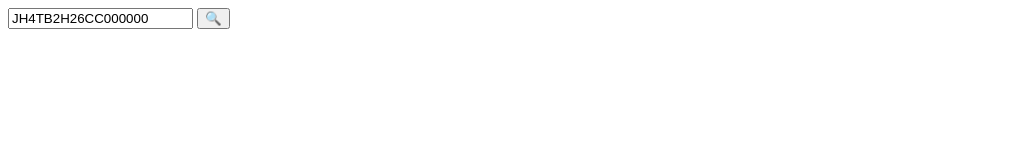
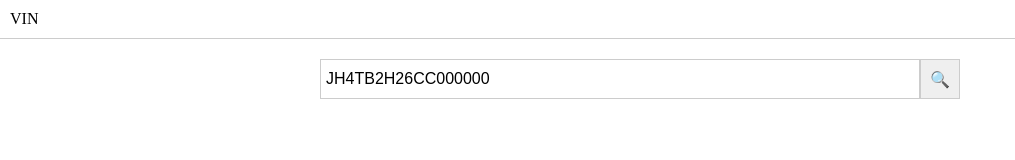
Before and after one commit to linoleum-js/vin-interview, a website built with webpack: page build/index.html in a window 1280 px wide. Shown: the whole page, without its empty margins (0-1015 px from the left). Built offline with nearby package versions, Linux system fonts and the light colour scheme.

Commit message:
add some styles

```diff
--- a/src/components/App/App.js
+++ b/src/components/App/App.js
@@ -1,5 +1,6 @@
 
 import { bindEvents, $ } from '../../util';
+import './style.css';
 
 import Search from '../Search/Search';
 import Content from '../Content/Content';
@@ -12,10 +13,12 @@ export default class App {
     this.container = container;
 
     container.innerHTML = `
-      <div>
+      <div class="app">
         <header class="header"></header>
-        <div class="search-bar"></div>
-        <div class="content-area"></div>
+        <div class="wrap">
+          <div class="search-bar"></div>
+          <div class="content-area"></div>
+        </wrap>
       </div>
     `;
 
--- /dev/null
+++ b/src/components/App/style.css
@@ -0,0 +1,10 @@
+
+body {
+  margin: 0;
+  padding: 0;
+}
+
+.wrap {
+  width: 1000px;
+  margin: 0 auto;
+}
--- a/src/components/Content/Content.js
+++ b/src/components/Content/Content.js
@@ -1,3 +1,5 @@
+
+import './style.css';
 
 import { bindEvents, $, sortByKey, filterByProperties } from '../../util';
 
--- /dev/null
+++ b/src/components/Content/style.css
@@ -0,0 +1,28 @@
+
+
+.content-area table {
+  width: 100%;
+  border-collapse: collapse;
+}
+
+.content-area thead td {
+  border-bottom: 1px solid #ccc;
+  text-align: center;
+}
+
+.content-area td {
+  padding: 0 10px;
+}
+
+.content-area td:first-child {
+  border-right: 1px solid #ccc;
+}
+
+.content-area tr:nth-child(2n) {
+  background-color: #f0f0f0;
+}
+
+.content-area th {
+  cursor: pointer;
+  user-select: none;
+}
--- a/src/components/Header/Header.js
+++ b/src/components/Header/Header.js
@@ -1,3 +1,5 @@
+
+import './style.css';
 
 export default class Header {
   constructor(container, props={}) {
@@ -8,6 +10,7 @@ export default class Header {
   update(props) {
     this.container.innerHTML = `
       <div>
+        <div class="logo">VIN</div>
         <div class="connection-status">
           ${props.isOnline ? '' : 'You are now offline'}
         </div>
--- /dev/null
+++ b/src/components/Header/style.css
@@ -0,0 +1,16 @@
+
+.header {
+  border-bottom: 1px solid #ccc;
+  padding: 10px;
+  margin-bottom: 20px;
+  overflow: hidden;
+}
+
+.logo {
+  float: left;
+}
+
+.connection-status {
+  float: right;
+  color: #990012;
+}
--- a/src/components/Search/Search.js
+++ b/src/components/Search/Search.js
@@ -8,9 +8,11 @@ export default class Search {
     this.container = container;
     this.props = props;
     container.innerHTML = `
-      <input type="text" value="JH4TB2H26CC000000"/>
-      <button >🔍</button>
-      <div class="progress-bar"></div>
+      <div class="search">
+        <input type="text" value="JH4TB2H26CC000000"/>
+        <button>🔍</button>
+        <div class="js-progress-bar"></div>
+      </div>
     `;
 
     bindEvents(container, {
@@ -20,7 +22,7 @@ export default class Search {
 
     this.$button = $('button', container);
     this.$input = $('input', container);
-    this.$progressBar = $('.progress-bar', container);
+    this.$progressBar = $('.js-progress-bar', container);
   }
  /// JH4TB2H26CC000000
   onChange(event) {
--- a/src/components/Search/style.css
+++ b/src/components/Search/style.css
@@ -5,3 +5,27 @@
   transition: width .5s linear;
   width: 0;
 }
+
+.search {
+  text-align: center;
+  font-size: 0;
+  margin-bottom: 20px;
+}
+
+.search input,
+.search button {
+  height: 40px;
+  border: 1px solid #ccc;
+  box-sizing: border-box;
+  vertical-align: top;
+  font-size: 16px;
+}
+
+.search input {
+  padding: 0 5px;
+  width: 600px;
+}
+
+.search button {
+  width: 40px;
+}
```
